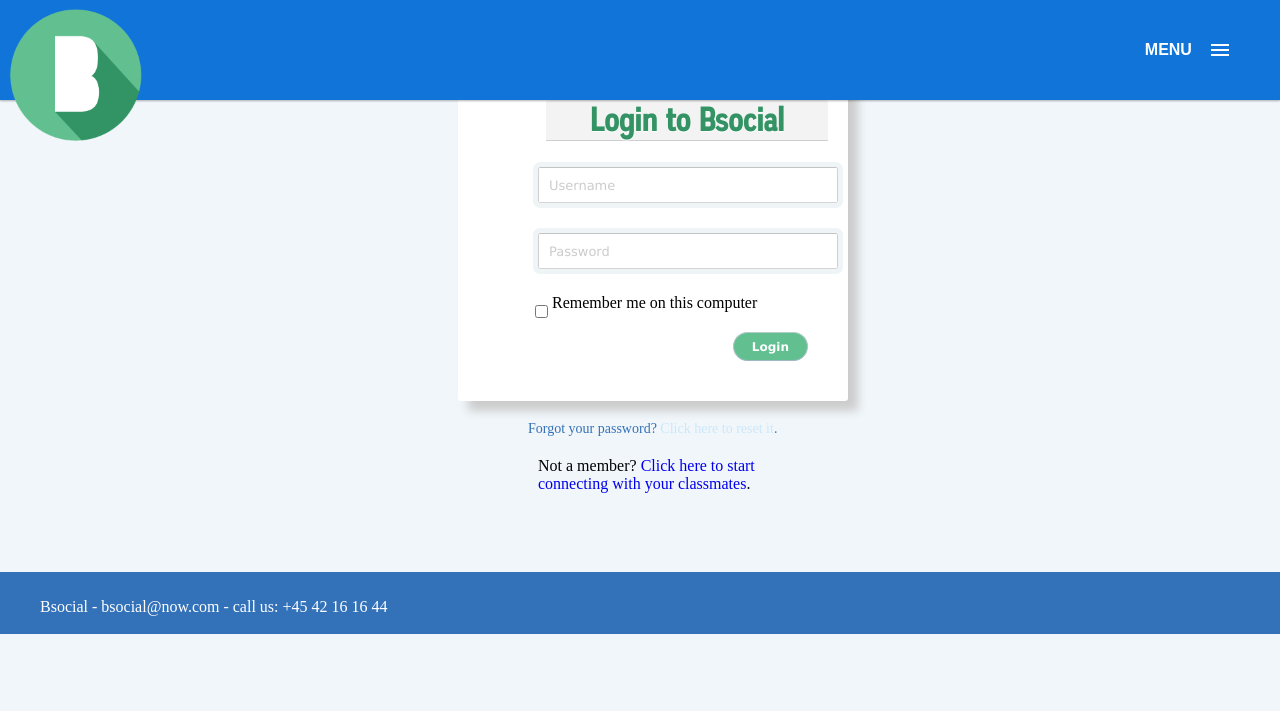
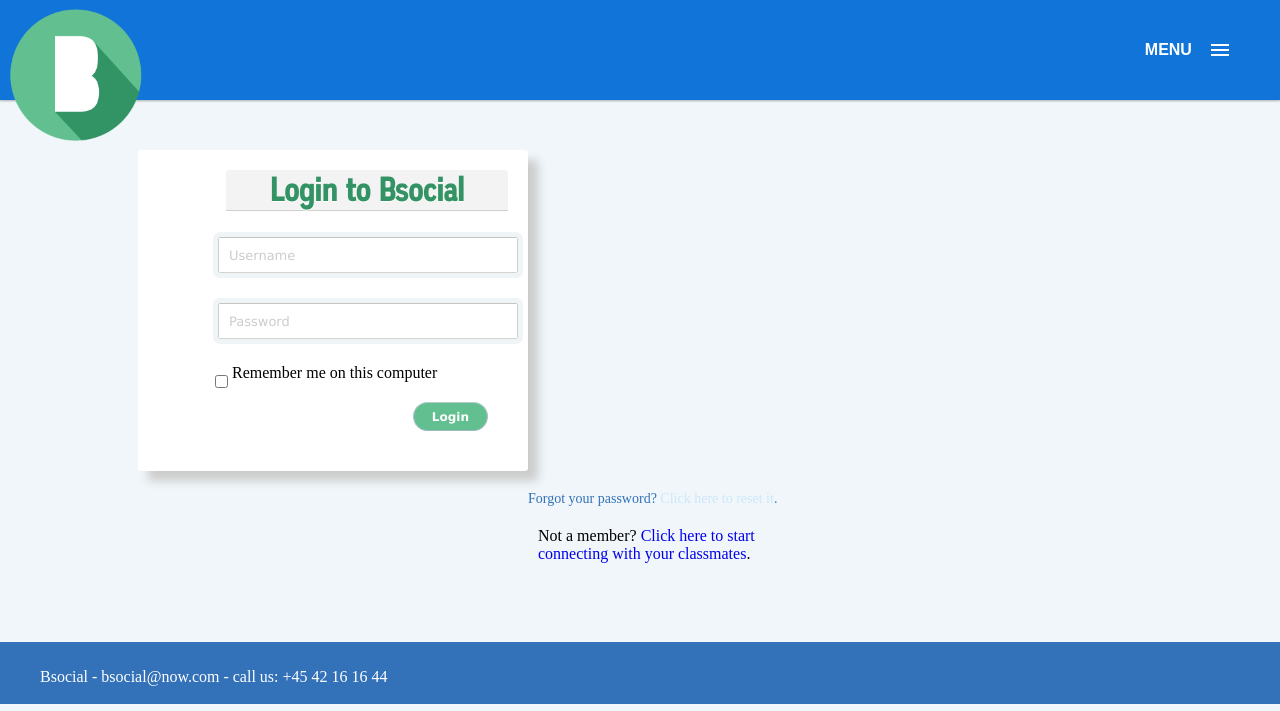
Before and after one commit to andreiterbea/bSocial, a PHP site: page /login.php in a window 1280 px wide. Shown: the top 711 px of the page. Run offline with PHP 8.4, Linux system fonts and the light colour scheme.

Commit message:
css changes

```diff
--- a/css/style.css
+++ b/css/style.css
@@ -431,7 +431,7 @@ footer {
 	width: 310px;
 	background: #FFF none repeat scroll 0% 0%;
 	border-radius: 3px;
-	margin: 0px 0px 0px 320px;
+	margin-top: 150px;
 	box-shadow: 10px 10px 10px #CCC;
 
   &:before {
```
